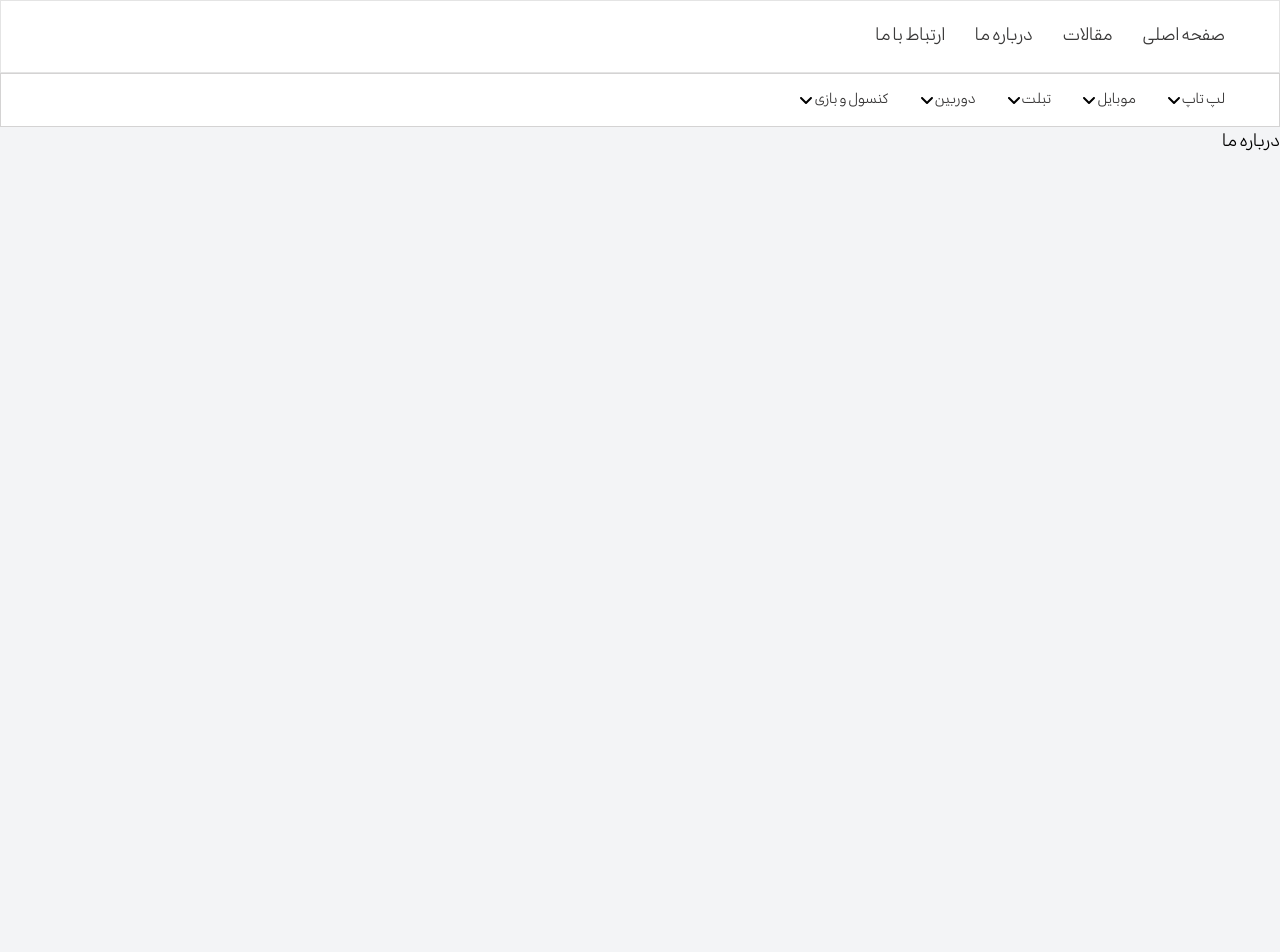
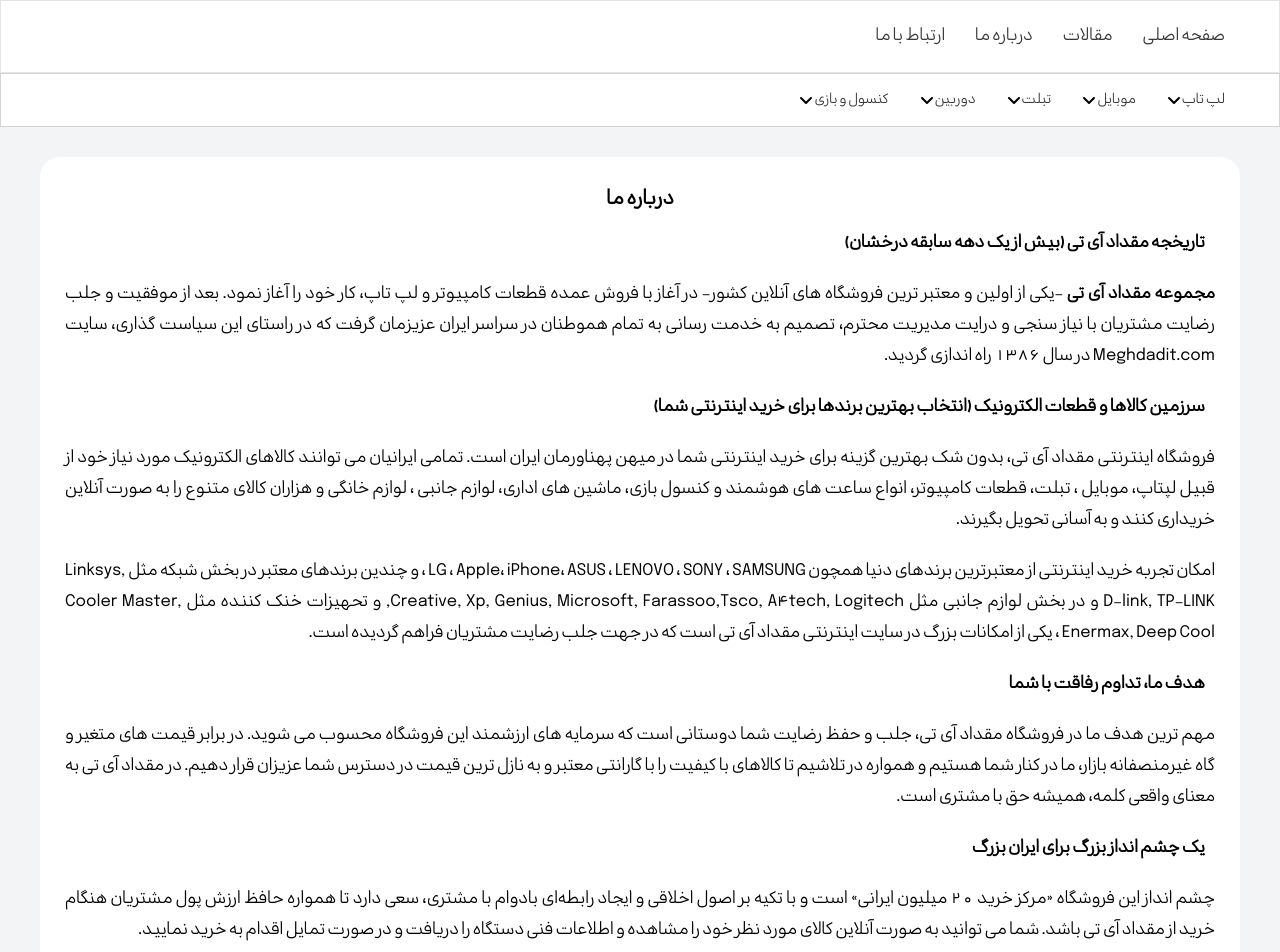
Before and after one commit to mohamadmosae/shop-next.js-js-css, a Next.js app: page /aboute in a window 1280 px wide. Shown: the top 952 px of the page. Before the commit the page ends 800 px from the top, so only its background shows below. Built offline with nearby package versions, Linux system fonts and the light colour scheme.

Commit message:
create aboute page

```diff
--- a/pages/aboute/index.js
+++ b/pages/aboute/index.js
@@ -1,9 +1,52 @@
-import React from 'react'
+import styles from "../../styles/aboute.module.css"
 
 export default function AboutePage() {
   return (
-    <div>
-      درباره ما
+<div className={styles.aboute}>
+      <div className="container">
+
+        <h3>درباره ما</h3>
+        <h4>تاریخجه مقداد آی تی (بیش از یک دهه سابقه درخشان)</h4>
+        <p>
+          <span>مجموعه مقداد آی تی </span>-یکی از اولین و معتبر ترین فروشگاه های آنلاین کشور- در آغاز با فروش عمده قطعات کامپیوتر و لپ تاپ، کار خود را آغاز نمود. بعد از موفقیت و جلب رضایت مشتریان با نیاز سنجی و درایت مدیریت محترم، تصمیم به خدمت رسانی به تمام هموطنان در سراسر ایران عزیزمان گرفت که  در راستای این سیاست گذاری، سایت Meghdadit.com در سال 1386 راه اندازی گردید.
+        </p>
+        <h4>
+
+ سرزمین کالاها و قطعات الکترونیک (انتخاب بهترین برندها برای خرید اینترنتی شما)
+
+        </h4>
+        <p>
+         فروشگاه اینترنتی مقداد آی تی، بدون شک بهترین گزینه برای خرید اینترنتی شما در میهن پهناورمان ایران است. تمامی ایرانیان می توانند کالاهای الکترونیک مورد نیاز خود از قبیل لپتاپ، موبایل ، تبلت، قطعات کامپیوتر، انواع ساعت های هوشمند و کنسول بازی، ماشین های اداری، لوازم جانبی ، لوازم خانگی و هزاران کالای متنوع را به صورت آنلاین خریداری کنند و به آسانی تحویل بگیرند.
+        </p>
+        <p >
+
+         امکان تجربه خرید اینترنتی از معتبرترین برندهای دنیا همچون  LG ، Apple، iPhone، ASUS ، LENOVO ، SONY ، SAMSUNG ، و چندین برندهای معتبر در بخش شبکه مثل Linksys, D-link, TP-LINK و در بخش لوازم جانبی مثل Creative, Xp, Genius, Microsoft, Farassoo,Tsco, A4tech, Logitech,  و تحهیزات خنک کننده مثل Cooler Master, Enermax, Deep Cool ، یکی از امکانات بزرگ در سایت اینترنتی مقداد آی تی است که در جهت جلب رضایت مشتریان فراهم گردیده است.
+        </p>
+        <h4>
+          هدف ما، تداوم رفاقت با شما
+
+        </h4>
+        <p>
+
+  مهم ترین هدف ما در فروشگاه مقداد آی تی، جلب و حفظ رضایت شما دوستانی است که سرمایه های ارزشمند این فروشگاه محسوب می شوید. در برابر قیمت های متغیر و گاه غیرمنصفانه بازار، ما در کنار شما هستیم و همواره در تلاشیم تا کالاهای با کیفیت را با گارانتی معتبر و به نازل ترین قیمت در دسترس شما عزیزان قرار دهیم. در مقداد آی تی به معنای واقعی کلمه، همیشه حق با مشتری است.
+        </p>
+        <h4>
+          یک چشم انداز بزرگ برای ایران بزرگ
+
+        </h4>
+        <p>
+          چشم انداز این فروشگاه «مرکز خرید 20 میلیون ایرانی» است و با تکیه بر اصول اخلاقی و ایجاد رابطه‌ای بادوام با مشتری، سعی دارد تا همواره حافظ ارزش پول مشتریان هنگام خرید از مقداد آی تی باشد. شما می توانید به صورت آنلاین کالای مورد نظر خود را مشاهده و اطلاعات فنی دستگاه را دریافت و در صورت تمایل اقدام به خرید نمایید.</p>
+        <h4>
+          مجوزها و گواهی نامه ها
+
+        </h4>
+        <p>
+
+
+          تمامی کالاها و خدمات این فروشگاه دارای مجوز های لازم از مراجع مربوطه می باشند و فعالیت های این سایت تابع قوانین و مقررات جمهوری اسلامی ایران می باشد.
+          برای مشاهده گواهینامه و مجوزهای مقداد آی تی کلیک نمایید.
+        </p>
+      </div>
     </div>
-  )
+  );
 }
--- /dev/null
+++ b/styles/aboute.module.css
@@ -0,0 +1,22 @@
+.aboute{
+      background: #FFFFFF;
+      border-radius: 20px;
+      padding: 25px;
+      max-width: 1200px;
+      margin: 30px auto;
+
+}
+.aboute h3{
+      width: 100%;
+      text-align: center;
+}
+.aboute h4{
+      margin: 10px 10px;
+}
+.aboute p span {
+      font-weight: bold;
+}
+.aboute p {
+      margin: 20px 0;
+      text-align: justify;
+}
```
